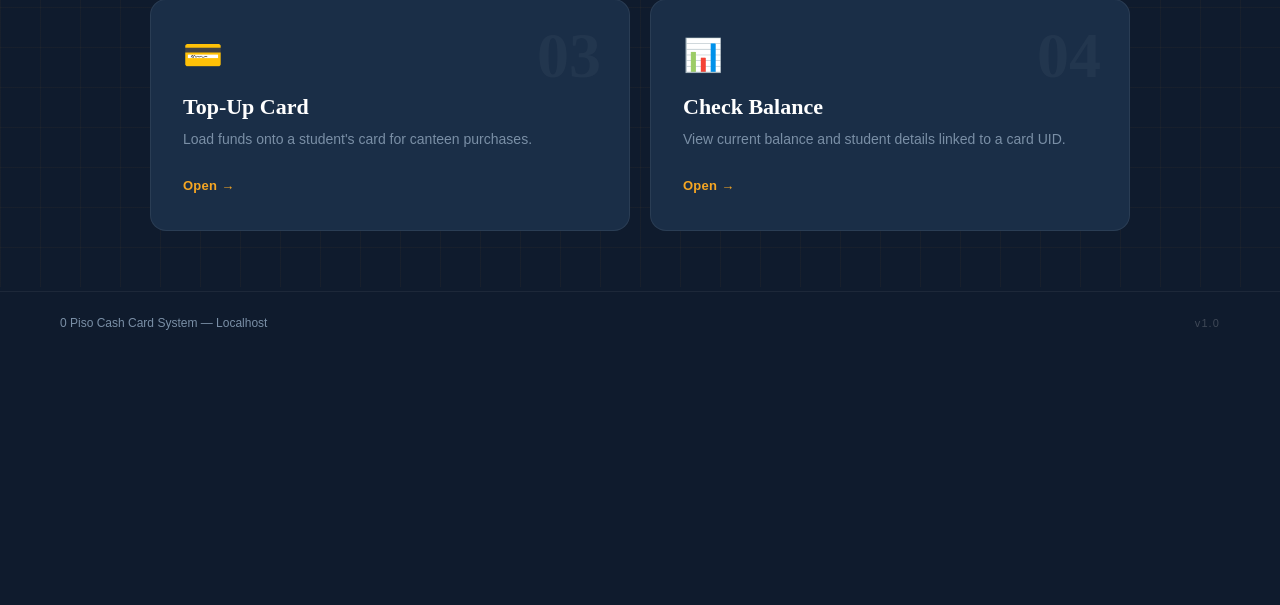
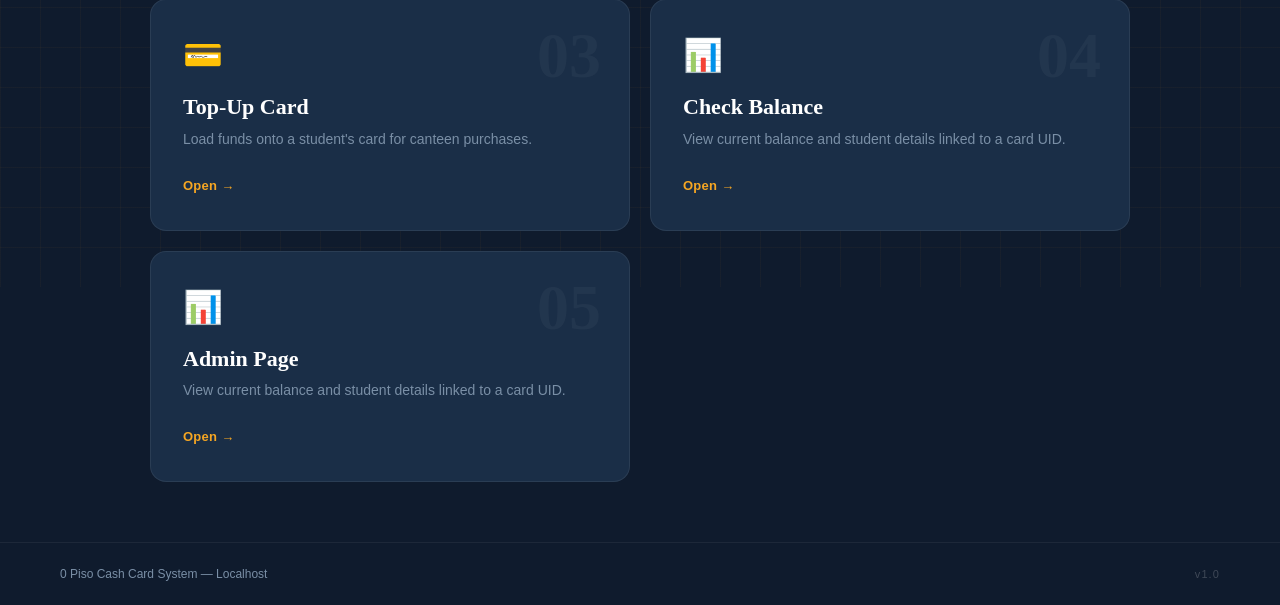
Before and after one commit to BeginnerCoder666/payment_system, a Flask app: page / in a window 1280 px wide. Shown: the part 513-1118 px from the top of the page. Before the commit the page ends 843 px from the top, so only its background shows below. Run offline with Flask 3, Linux system fonts and the light colour scheme.

Commit message:
new final

```diff
--- a/app.py
+++ b/app.py
@@ -1,4 +1,4 @@
-from flask import Flask, render_template, request, redirect, url_for
+from flask import Flask, render_template, request, session, redirect, url_for, Response
 import sqlite3
 import csv
 import io
@@ -98,21 +98,29 @@ def check_balance():
             message = "Error: Card not found."
     return render_template('check_balance.html', message=message)
 
-@app.route('/admin', methods=['GET', 'POST'])
+@app.route('/admin.html', methods=['GET', 'POST'])
 def admin():
     error = None
-    # Handle the login form submission
+
+    # --- 1. SET YOUR LOGIN CREDENTIALS HERE ---
+    ADMIN_USERNAME = 'admin'
+    ADMIN_PASSWORD = 'admin'
+
+    # Handle Login Attempt
     if request.method == 'POST' and 'username' in request.form:
-        if request.form['username'] == 'admin' and request.form['password'] == 'admin':
+        username = request.form['username']
+        password = request.form['password']
+
+        if username == ADMIN_USERNAME and password == ADMIN_PASSWORD:
             session['logged_in'] = True
         else:
-            error = "Invalid Credentials"
+            error = "Invalid Username or Password"
 
-    # If NOT logged in, show the page with the login overlay active
+    # If NOT logged in, show page with Overlay and NO data
     if not session.get('logged_in'):
         return render_template('admin.html', logged_in=False, error=error, history=[])
 
-    # If logged in, fetch the data
+    # If logged in, fetch the data for the table
     conn = get_db_connection()
     history = conn.execute('''
         SELECT transactions.timestamp, students.name, transactions.amount
@@ -124,5 +132,48 @@ def admin():
 
     return render_template('admin.html', logged_in=True, history=history)
 
+@app.route('/logout')
+def logout():
+    session.pop('logged_in', None) # Removes the "logged_in" tag from the session
+    return redirect(url_for('admin'))
+
+@app.route('/export_csv')
+def export_csv():
+    if not session.get('logged_in'):
+        return redirect(url_for('admin'))
+
+    conn = get_db_connection()
+    cursor = conn.execute("SELECT * FROM transactions")
+
+    output = io.StringIO()
+    writer = csv.writer(output)
+    writer.writerow(['ID', 'Card UID', 'Amount', 'Timestamp'])
+    writer.writerows(cursor.fetchall())
+    conn.close()
+
+    return Response(
+        output.getvalue(),
+        mimetype="text/csv",
+        headers={"Content-disposition": "attachment; filename=canteen_report.csv"}
+    )
+
+@app.route('/wipe_db', methods=['POST'])
+def wipe_db():
+    if not session.get('logged_in'):
+        return redirect(url_for('admin'))
+
+    conn = get_db_connection()
+    # 1. Delete all data
+    conn.execute("DELETE FROM transactions")
+    conn.execute("DELETE FROM students")
+
+    # 2. Reset the ID counters back to 0
+    conn.execute("DELETE FROM sqlite_sequence WHERE name='transactions'")
+    conn.execute("DELETE FROM sqlite_sequence WHERE name='students'")
+
+    conn.commit()
+    conn.close()
+    return redirect(url_for('admin'))
+
 if __name__ == '__main__':
     app.run(debug=True)
--- a/templates/index.html
+++ b/templates/index.html
@@ -51,6 +51,14 @@
                 <div class="card-arrow">Open &rarr;</div>
             </a>
 
+            <a href="admin.html" class="nav-card">
+                <span class="card-icon">📊</span>
+                <span class="card-number">05</span>
+                <h2>Admin Page</h2>
+                <p>View current balance and student details linked to a card UID.</p>
+                <div class="card-arrow">Open &rarr;</div>
+            </a>
+
         </nav>
     </main>
 
```
Also changed, not shown: canteen.db.
